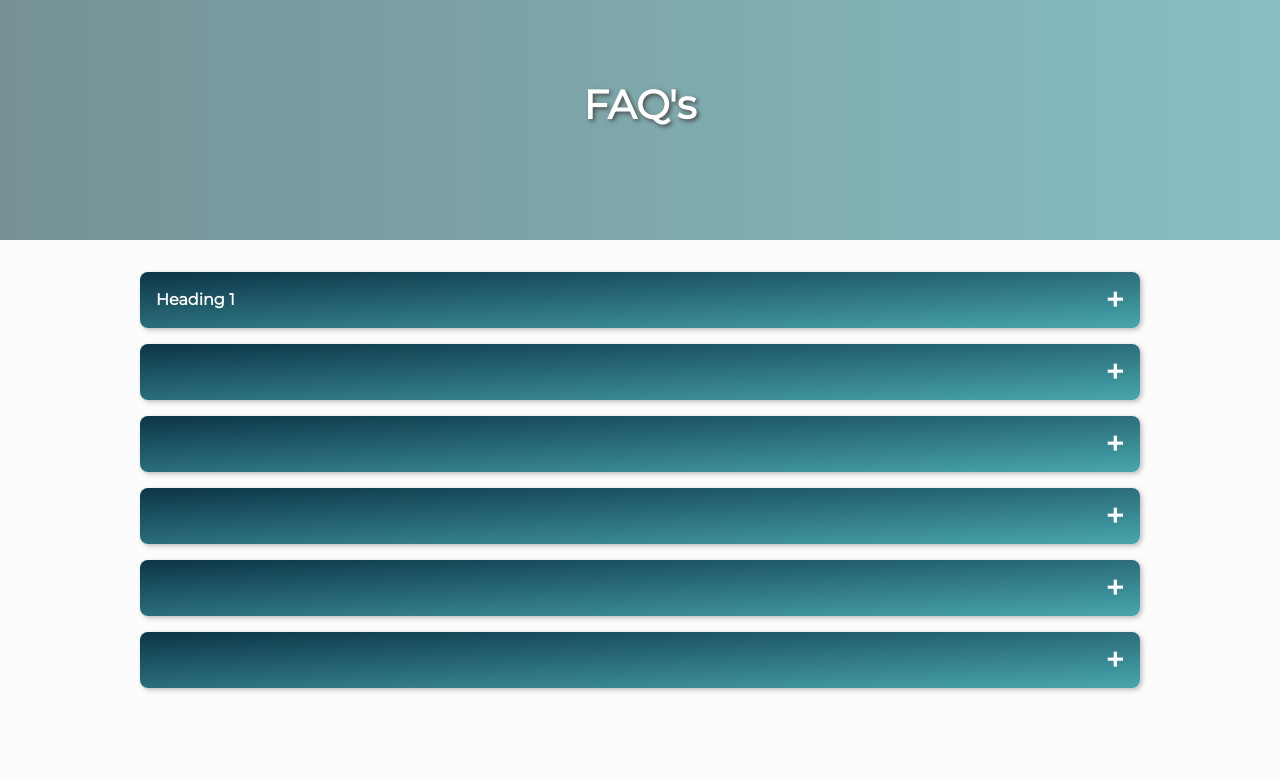
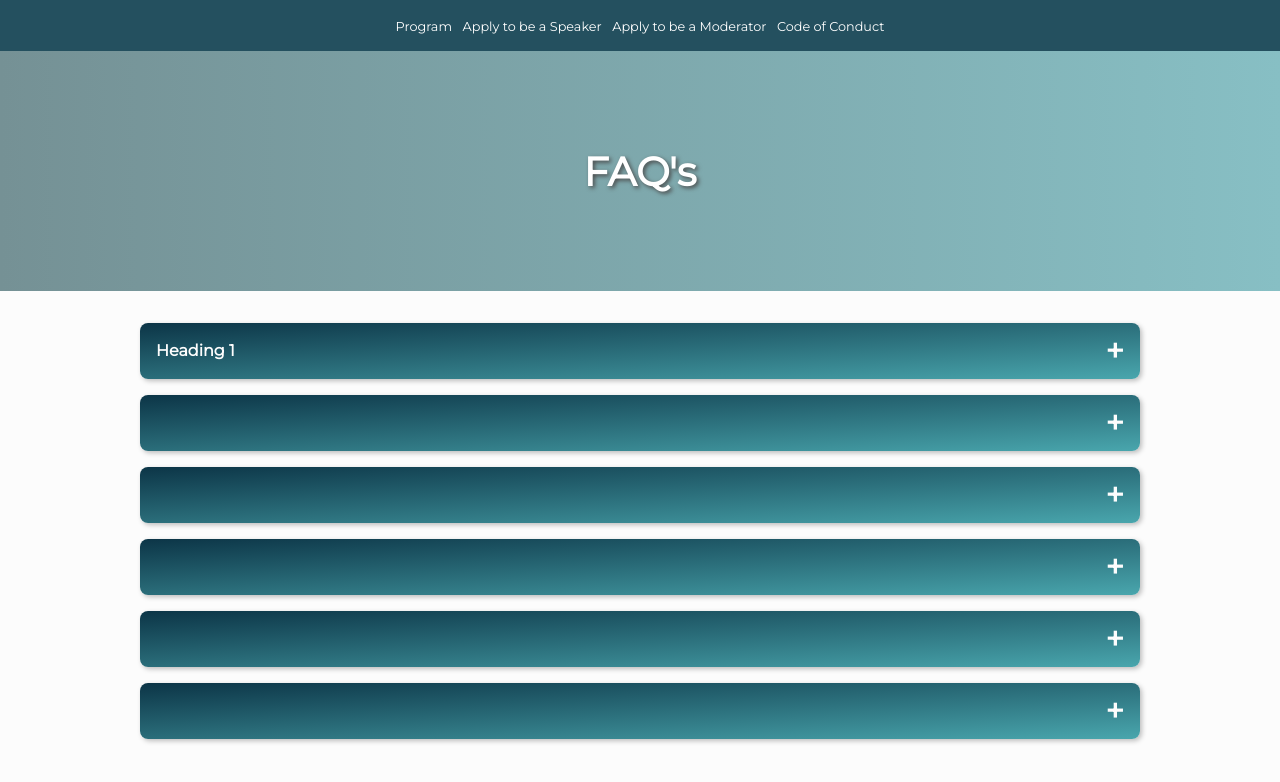
Before and after one commit to quitsune/ACMW-FAQ, a plain HTML site: page index.html in a window 1280 px wide. Drawn offline with Linux system fonts and the light colour scheme.

Commit message:
Add files via upload

```diff
--- a/faq.css
+++ b/faq.css
@@ -4,11 +4,13 @@
   margin: 0;
   padding: 0;
   box-sizing: border-box;
+
 }
 body {
   font-family: 'Montserrat', sans-serif;
   background-color: #fcfcfc;
   color: rgb(255, 255, 255);
+
 }
 h1 {
   text-align: center;
@@ -72,5 +74,30 @@ h1 {
   margin: none;
   height: 15rem;
   background-image: linear-gradient(to  right,#759195 , #87bfc4 );
-  padding:3rem;
+  padding:4rem;
 }
+.content{
+ padding-bottom: 2rem;
+}
+
+ul {
+  list-style-type: none;
+  margin: 0;
+  padding: 1rem;
+  background-color: #24505f;
+
+
+}
+
+li{
+  color: white;
+  display: inline;
+
+}
+
+a:link {
+  color: rgb(255, 255, 255);
+  text-decoration: none;
+  margin: 0.2rem;
+  font-size: 0.8rem;
+}
--- a/index.html
+++ b/index.html
@@ -1,9 +1,18 @@
 <head>
       <link rel="stylesheet" href="./faq.css">
+      <nav>
+        <ul style="text-align:center">
+          <li><a href="#">Program</a></li>
+          <li><a href="#">Apply to be a Speaker</a></li>
+          <li><a href="#">Apply to be a Moderator</a></li>
+          <li><a href="#">Code of Conduct</a></li>
+        </ul>
+      </nav>
 </head>
 <div class="background" style="text-align: center;">
   <h1>FAQ's</h1>
 </div>
+<div class="content">
 <div class="accordion">
   <div class="accordion-item">
     <div class="accordion-item-header">
@@ -66,7 +75,7 @@
 
       </div>
     </div>
-
+  </div>
   </div>
 </div>
 <script>
```
